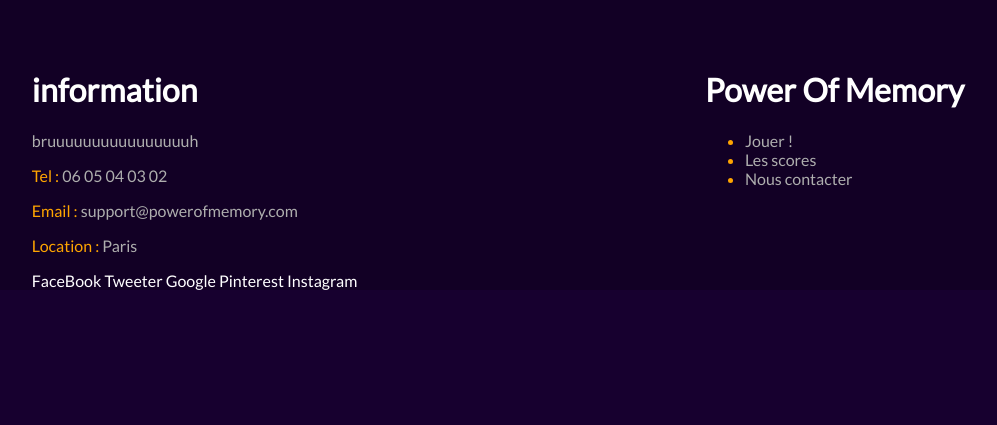
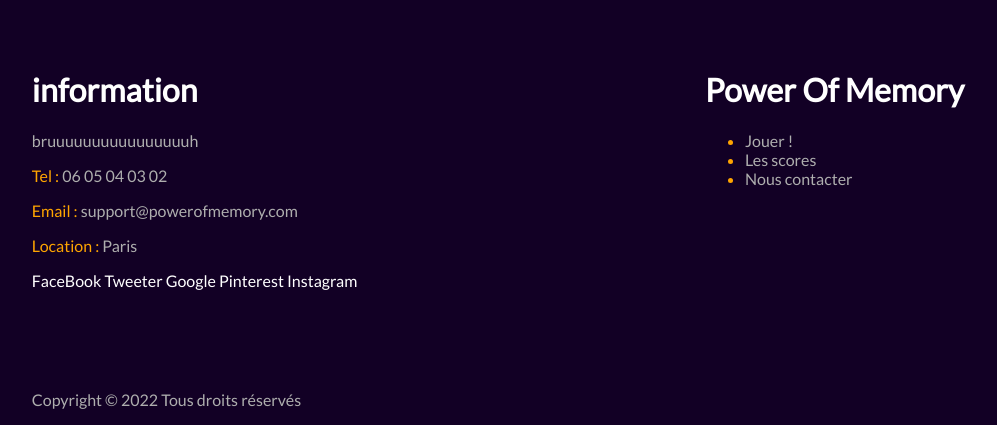
Before and after one commit to JeanFourest/Puissance_4, a PHP site: page /login.html in a window 1280 px wide. Shown: the part 673-1098 px from the top of the page, without its empty margins (142-1139 px from the left). Before the commit the page ends 963 px from the top, so only its background shows below. Run offline with PHP 8.4, Linux system fonts and the light colour scheme.

Commit message:
decoration final
finir la deco + ajouter le copyright en bas de la page

```diff
--- a/assets/login/footer.css
+++ b/assets/login/footer.css
@@ -1,8 +1,9 @@
-footer
+.footer1
 {
     margin-top: 100px;
     padding-top: 50px;
     background-color: rgb(18, 0, 37);
+    /*background-color: lightblue;*/
     display: flex;
     justify-content: space-around;
 }
@@ -16,3 +17,19 @@ footer
 {
     color: rgb(174, 174, 174);
 }
+
+.gris2
+{
+    color: rgb(174, 174, 174);
+}
+
+.gris2:hover
+{
+    color: rgb(84, 189, 224);
+}
+
+.copyright
+{
+    color: rgb(174, 174, 174);
+    margin-top: 100px;
+}
--- a/login.html
+++ b/login.html
@@ -40,8 +40,8 @@
         </form>
     </div>
 
-    <!-- les informations pour le footer avec les liens -->
-    <footer>
+    <!-- les informations pour le footer avec les liens partie a gauche-->
+    <div class="footer1">
         <div class="information">
             <h1>information</h1>
 
@@ -58,19 +58,20 @@
                 <a href="">Instagram</a>
             </div>
 
+            <p class="copyright">Copyright © 2022 Tous droits réservés</p>
+
         </div>
 
         <div class="powerOfMemory">
             <h1>Power Of Memory</h1>
-
+            <!-- partie a droite du footer avec les liens-->
             <ul>
-                <li class="footerOrange"><a href=""><span class="gris"> Jouer ! </span></a></li>
-                <li class="footerOrange"><a href=""><span class="gris"> Les scores </span></a></li>
-                <li class="footerOrange"><a href=""><span class="gris"> Nous contacter </span></a></li>
+                <li class="footerOrange"><a href=""><span class="gris2"> Jouer ! </span></a></li>
+                <li class="footerOrange"><a href=""><span class="gris2"> Les scores </span></a></li>
+                <li class="footerOrange"><a href=""><span class="gris2"> Nous contacter </span></a></li>
             </ul>
 
         </div>
-    </footer>
-
+    </div>
 </body>
 </html>
```
